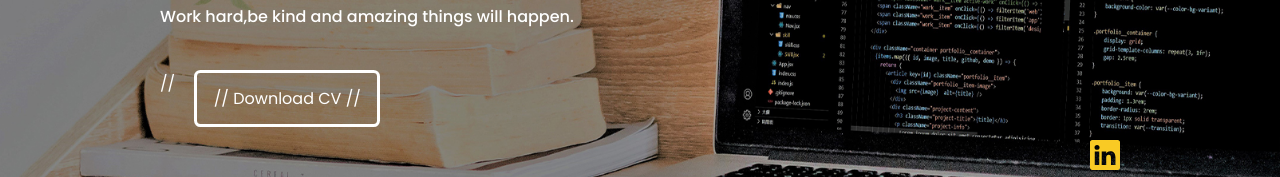
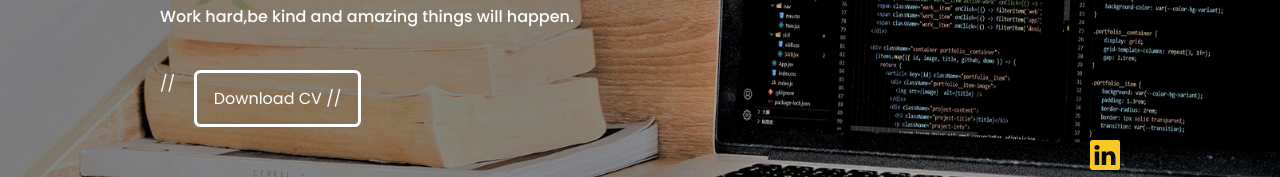
Before and after one commit to 02071819/tsengkuolun-portfolio, a React (Create React App) app: page / in a window 1280 px wide. Shown: the part 440-617 px from the top of the page. Built offline with nearby package versions, Linux system fonts and the light colour scheme.

Commit message:
Update Header.jsx

```diff
--- a/src/components/header/Header.jsx
+++ b/src/components/header/Header.jsx
@@ -21,7 +21,7 @@ const Header = () => {
 
           <div className="cta">
 //             <a href={CV} download className="header_btn">
-//               Download CV
+              Download CV
 //             </a>
           </div>
         </div>
```
